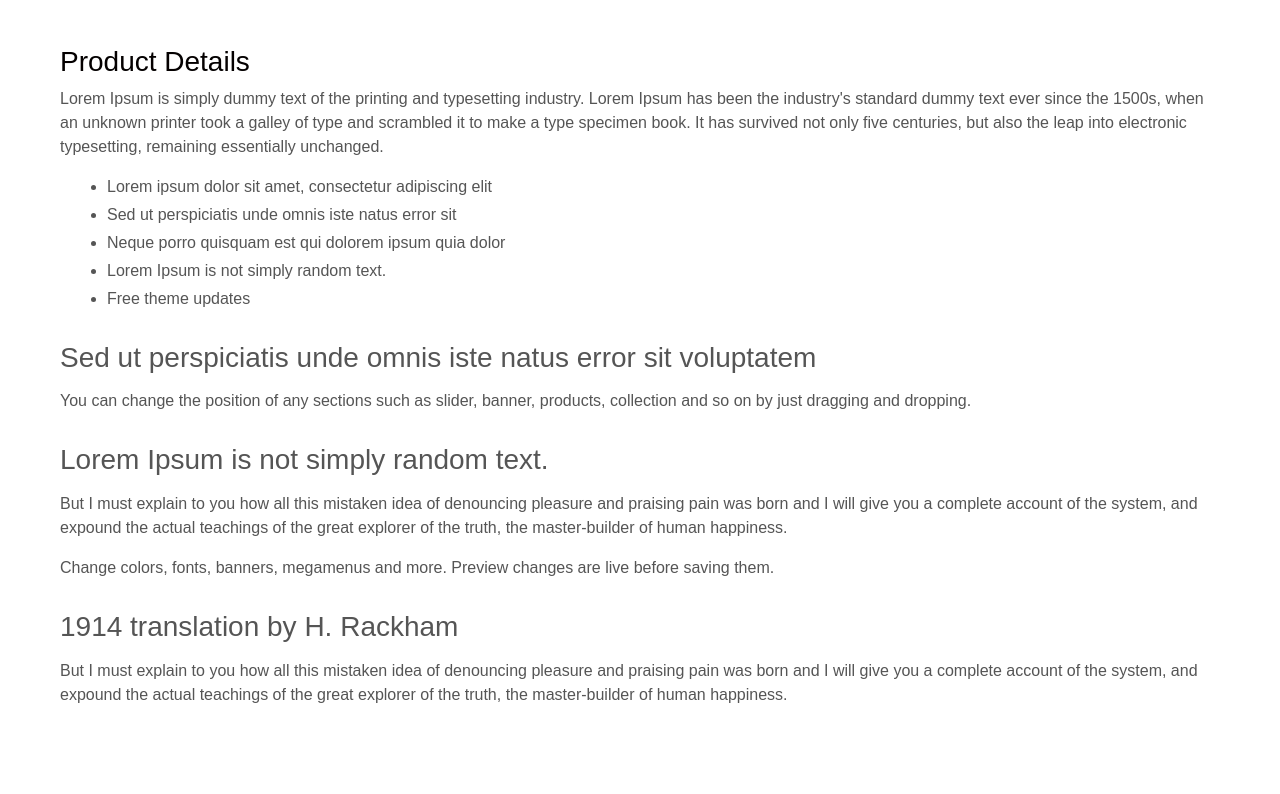
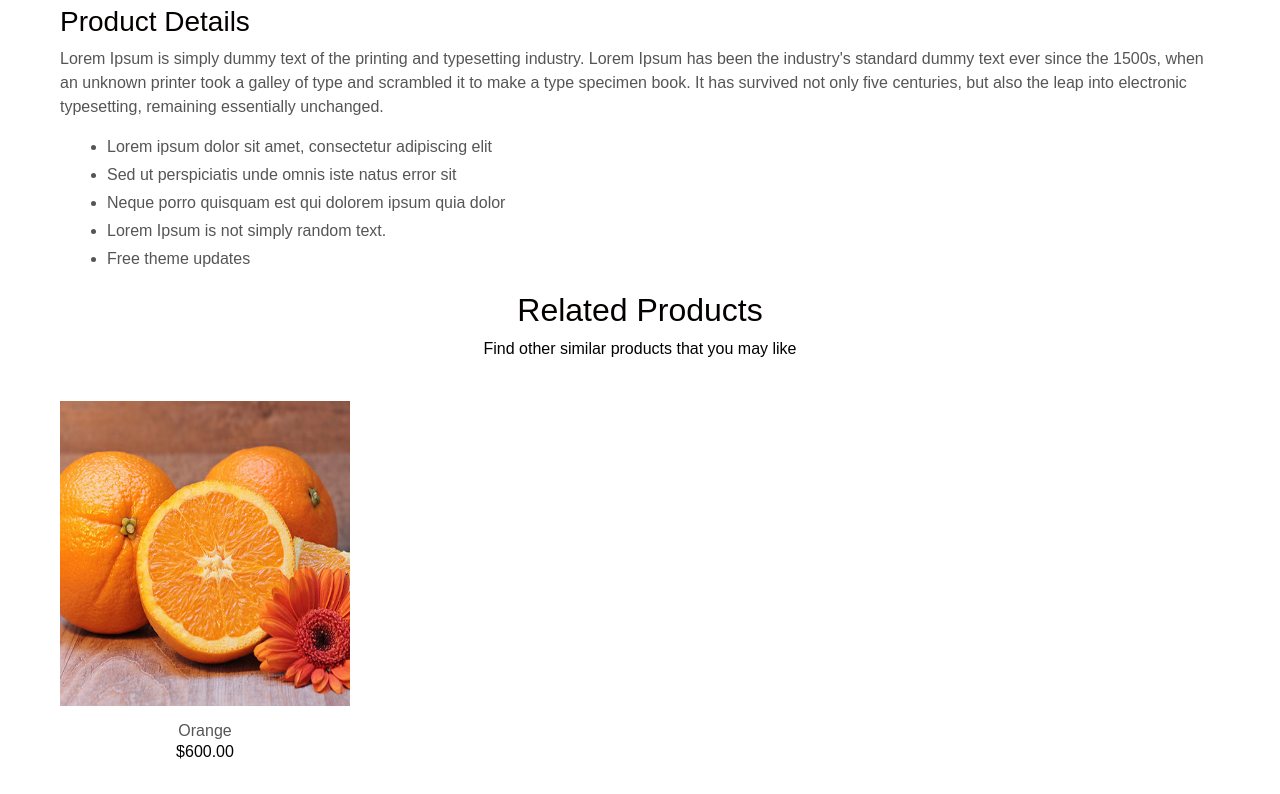
Before and after one commit to Jackwitwicky/kaburu-cereals-frontend, a React (Create React App) app: page /products in a window 1280 px wide. Shown: the part 795-1589 px from the top of the page. Before the commit the page ends 1518 px from the top, so only its background shows below. Built offline with nearby package versions, Linux system fonts and the light colour scheme.

Commit message:
Add related products section to pdp page

```diff
--- a/package.json
+++ b/package.json
@@ -9,6 +9,7 @@
     "bootstrap": "^5.2.3",
     "classnames": "^2.3.2",
     "eslint": "^8.31.0",
+    "node-sass": "^8.0.0",
     "prettier": "^2.8.1",
     "react": "^18.2.0",
     "react-dom": "^18.2.0",
--- a/src/components/Home/Home.js
+++ b/src/components/Home/Home.js
@@ -153,53 +153,53 @@ const Home = () => {
 
       {/*fruit section*/}
 
-      <section class="fruit_section layout_padding">
-        <div class="container">
-          <div class="heading_container">
+      <section className="fruit_section layout_padding">
+        <div className="container">
+          <div className="heading_container">
             <hr />
             <h2>Fresh Fruit</h2>
           </div>
         </div>
-        <div class="container-fluid">
-          <div class="fruit_container">
-            <div class="box">
+        <div className="container-fluid">
+          <div className="fruit_container">
+            <div className="box">
               <img src={fruitOne} alt="" />
-              <div class="link_box">
+              <div className="link_box">
                 <h5>Orange</h5>
                 <a href="">Buy Now</a>
               </div>
             </div>
-            <div class="box">
+            <div className="box">
               <img src={fruitTwo} alt="" />
-              <div class="link_box">
+              <div className="link_box">
                 <h5>Blueberry</h5>
                 <a href="">Buy Now</a>
               </div>
             </div>
-            <div class="box">
+            <div className="box">
               <img src={fruitThree} alt="" />
-              <div class="link_box">
+              <div className="link_box">
                 <h5>Banana</h5>
                 <a href="">Buy Now</a>
               </div>
             </div>
-            <div class="box">
+            <div className="box">
               <img src={fruitFour} alt="" />
-              <div class="link_box">
+              <div className="link_box">
                 <h5>Apple</h5>
                 <a href="">Buy Now</a>
               </div>
             </div>
-            <div class="box">
+            <div className="box">
               <img src={fruitFive} alt="" />
-              <div class="link_box">
+              <div className="link_box">
                 <h5>Mango</h5>
                 <a href="">Buy Now</a>
               </div>
             </div>
-            <div class="box">
+            <div className="box">
               <img src={fruitSix} alt="" />
-              <div class="link_box">
+              <div className="link_box">
                 <h5>Strawberry</h5>
                 <a href="">Buy Now</a>
               </div>
@@ -212,24 +212,24 @@ const Home = () => {
 
       {/*client section*/}
 
-      <section class="client_section layout_padding-bottom">
-        <div class="container ">
-          <div class="heading_container">
+      <section className="client_section layout_padding-bottom">
+        <div className="container ">
+          <div className="heading_container">
             <h2>What Our Cutomer Say</h2>
             <hr />
           </div>
           <div
             id="carouselExample2Controls"
-            class="carousel slide"
+            className="carousel slide"
             data-ride="carousel"
           >
-            <div class="carousel-inner">
-              <div class="carousel-item active">
-                <div class="client_container layout_padding-top">
-                  <div class="img-box">
+            <div className="carousel-inner">
+              <div className="carousel-item active">
+                <div className="client_container layout_padding-top">
+                  <div className="img-box">
                     <img src={clientOne} alt="" />
                   </div>
-                  <div class="detail-box">
+                  <div className="detail-box">
                     <h5>Jone Mark</h5>
                     <p>
                       <img src={leftQuote} alt="" />
@@ -244,12 +244,12 @@ const Home = () => {
                   </div>
                 </div>
               </div>
-              <div class="carousel-item">
-                <div class="client_container layout_padding-top">
-                  <div class="img-box">
+              <div className="carousel-item">
+                <div className="client_container layout_padding-top">
+                  <div className="img-box">
                     <img src={clientOne} alt="" />
                   </div>
-                  <div class="detail-box">
+                  <div className="detail-box">
                     <h5>Jone Mark</h5>
                     <p>
                       <img src={leftQuote} alt="" />
@@ -264,12 +264,12 @@ const Home = () => {
                   </div>
                 </div>
               </div>
-              <div class="carousel-item">
-                <div class="client_container layout_padding-top">
-                  <div class="img-box">
+              <div className="carousel-item">
+                <div className="client_container layout_padding-top">
+                  <div className="img-box">
                     <img src={clientOne} alt="" />
                   </div>
-                  <div class="detail-box">
+                  <div className="detail-box">
                     <h5>Jone Mark</h5>
                     <p>
                       <img src={leftQuote} alt="" />
@@ -286,20 +286,20 @@ const Home = () => {
               </div>
             </div>
             <a
-              class="carousel-control-prev"
+              className="carousel-control-prev"
               href="#carouselExample2Controls"
               role="button"
               data-slide="prev"
             >
-              <span class="sr-only">Previous</span>
+              <span className="sr-only">Previous</span>
             </a>
             <a
-              class="carousel-control-next"
+              className="carousel-control-next"
               href="#carouselExample2Controls"
               role="button"
               data-slide="next"
             >
-              <span class="sr-only">Next</span>
+              <span className="sr-only">Next</span>
             </a>
           </div>
         </div>
@@ -309,26 +309,26 @@ const Home = () => {
 
       {/*info section*/}
 
-      <section class="info_section layout_padding">
-        <div class="container">
-          <div class="info_logo">
+      <section className="info_section layout_padding">
+        <div className="container">
+          <div className="info_logo">
             <h2>Kaburu Cereals</h2>
           </div>
-          <div class="info_contact">
-            <div class="row">
-              <div class="col-md-4">
+          <div className="info_contact">
+            <div className="row">
+              <div className="col-md-4">
                 <a href="">
                   <img src={location} alt="" />
                   <span>Passages of Lorem Ipsum available</span>
                 </a>
               </div>
-              <div class="col-md-4">
+              <div className="col-md-4">
                 <a href="">
                   <img src={call} alt="" />
                   <span>Call : +012334567890</span>
                 </a>
               </div>
-              <div class="col-md-4">
+              <div className="col-md-4">
                 <a href="">
                   <img src={mail} alt="" />
                   <span>demo@gmail.com</span>
@@ -342,7 +342,7 @@ const Home = () => {
       {/*end info section*/}
 
       {/*footer section*/}
-      <section class="container-fluid footer_section ">
+      <section className="container-fluid footer_section ">
         <p>
           &copy; <span id="displayYear"></span> All Rights Reserved. Design by
           <a href="https://github.com/Jackwitwicky">Jackson Kiarie</a>
--- a/src/components/ProductPage/ProductPage.js
+++ b/src/components/ProductPage/ProductPage.js
@@ -1,6 +1,6 @@
 import React from 'react';
 
-import './ProductPage.css';
+import './ProductPage.scss';
 import Header from '../Shared/Header/Header';
 
 import fruitOne from '../../assets/images/f-1.jpg';
@@ -247,16 +247,10 @@ const ProductPage = () => {
                   </form>
                 </div>
                 <div className="product-info">
-                  <p className="product-type">
-                    <span className="lbl">Product Type:</span>
-                    <a href="#" title="Women's">
-                      Women`&apos;`s
-                    </a>
-                  </p>
                   <p className="product-cat">
                     <span className="lbl">Collections: </span>
                     <a href="#" title="">
-                      Women
+                      Fruits
                     </a>
                   </p>
                   <p className="product-tags">
@@ -336,34 +330,98 @@ const ProductPage = () => {
               <li>Lorem Ipsum is not simply random text.</li>
               <li>Free theme updates</li>
             </ul>
-            <h3>
-              Sed ut perspiciatis unde omnis iste natus error sit voluptatem
-            </h3>
-            <p>
-              You can change the position of any sections such as slider,
-              banner, products, collection and so on by just dragging and
-              dropping.&nbsp;
-            </p>
-            <h3>Lorem Ipsum is not simply random text.</h3>
-            <p>
-              But I must explain to you how all this mistaken idea of denouncing
-              pleasure and praising pain was born and I will give you a complete
-              account of the system, and expound the actual teachings of the
-              great explorer of the truth, the master-builder of human
-              happiness.
-            </p>
-            <p>
-              Change colors, fonts, banners, megamenus and more. Preview changes
-              are live before saving them.
-            </p>
-            <h3>1914 translation by H. Rackham</h3>
-            <p>
-              But I must explain to you how all this mistaken idea of denouncing
-              pleasure and praising pain was born and I will give you a complete
-              account of the system, and expound the actual teachings of the
-              great explorer of the truth, the master-builder of human
-              happiness.
-            </p>
+          </div>
+
+          {/*Recently Product Slider*/}
+          <div className="related-product grid-products">
+            <header className="section-header">
+              <h2 className="section-header__title text-center h2">
+                <span>Related Products</span>
+              </h2>
+              <p className="sub-heading">
+                Find other similar products that you may like
+              </p>
+            </header>
+
+            <div className="ProductPage__related-products_container">
+              <div className="col-3 item">
+                {/*start product image*/}
+                <div className="ProductPage__product-image-container">
+                  <a href="#">
+                    {/*image*/}
+                    <img
+                      className="primary blur-up lazyload Product ProductPage__related-product-image"
+                      data-src={fruitOne}
+                      src={fruitOne}
+                      alt="image"
+                      title="product"
+                    />
+                    {/*End image*/}
+                    {/*Hover image*/}
+                    {/*End hover image*/}
+                  </a>
+                  {/*end product image*/}
+
+                  {/*Start product button*/}
+                  <form
+                    className="ProductPage__related-product-add add"
+                    action="#"
+                    onClick="window.location.href='cart.html'"
+                    method="post"
+                  >
+                    <button
+                      className="btn btn-addto-cart ProductPage__related-product-add_button"
+                      type="button"
+                      tabIndex="0"
+                    >
+                      Add to cart
+                    </button>
+                  </form>
+                  <div className="button-set">
+                    <a
+                      href="#"
+                      title="Quick View"
+                      className="quick-view"
+                      tabIndex="0"
+                    >
+                      <i className="icon anm anm-search-plus-r"></i>
+                    </a>
+                    <div className="wishlist-btn">
+                      <a
+                        className="wishlist add-to-wishlist"
+                        href="wishlist.html"
+                      >
+                        <i className="icon anm anm-heart-l"></i>
+                      </a>
+                    </div>
+                  </div>
+                  {/*end product button*/}
+                </div>
+                {/*end product image*/}
+                {/*start product details*/}
+                <div className="product-details text-center">
+                  {/*product name*/}
+                  <div className="ProductPage-related-product-name">
+                    <a href="#">Orange</a>
+                  </div>
+                  {/*End product name*/}
+                  {/*product price*/}
+                  <div className="product-price">
+                    <span className="price">$600.00</span>
+                  </div>
+                  {/*End product price*/}
+
+                  <div className="product-review">
+                    <i className="font-13 fa fa-star"></i>
+                    <i className="font-13 fa fa-star"></i>
+                    <i className="font-13 fa fa-star"></i>
+                    <i className="font-13 fa fa-star-o"></i>
+                    <i className="font-13 fa fa-star-o"></i>
+                  </div>
+                </div>
+                {/*End product details*/}
+              </div>
+            </div>
           </div>
         </div>
       </div>
--- a/src/components/ProductPage/ProductPage.css
+++ b/src/components/ProductPage/ProductPage.scss
@@ -268,3 +268,47 @@ a:hover { color: blue }
 .btn--secondary { background-color:#ededed; color:#000; border:1px solid #000; }
 .btn--link { background-color:transparent; border:0; margin:0; color:#31a3a3; text-align:left; text-decoration:none; outline:none !important;box-shadow:none !important; }
 .btn--link:hover, .btn--link:focus { opacity:0.8; text-decoration:none; }
+
+/*Related Product*/
+.ProductPage__product-image-container {
+    display: flex;
+    position: relative;
+    margin-bottom: 15px;
+}
+
+.ProductPage__product-image-container:hover {
+    .ProductPage__related-product-add_button {
+        display: block;
+    }
+}
+
+.ProductPage__related-product-image {
+    width: 100%;
+    height: 305px;
+}
+
+.ProductPage__related-product-add {
+    position: absolute;
+    bottom: 10px;
+    -ms-transition: all 0.3s ease-in-out;
+    -webkit-transition: all 0.3s ease-in-out;
+    transition: all 0.3s ease-in-out;
+    left: 5px;
+    right: 5px;
+}
+
+.ProductPage__related-product-add_button {
+    width: 100%;
+    display: none;
+}
+
+.ProductPage-related-product-name {
+    color: #000;
+    font-size: 1em;
+    line-height: 1.2;
+    margin-bottom: 0;
+}
+
+.ProductPage__related-product-price {
+    font-weight: 600;
+}
--- a/src/components/Shared/Header/Header.js
+++ b/src/components/Shared/Header/Header.js
@@ -2,53 +2,70 @@ import React from 'react';
 import './Header.css';
 import classnames from 'classnames';
 
-import useScrollDirection from '../../utils/useScrollDirection';
-
-const Header = ({isScrolled}) => {
-
-  return(
+const Header = ({ isScrolled }) => {
+  return (
     <>
       {/*nav section*/}
-      {console.log('The page is scrolled:', isScrolled)}
-
-
-      {/*{scrolled && <div>I am scrolled!!</div>}*/}
-      {/*{!scrolled && <div style={{position: "fixed"}}>I am not scrolled!!</div>}*/}
-
-      <section className={classnames("nav_section", {Header__sticky: isScrolled})}>
+      <section
+        className={classnames('nav_section', { Header__sticky: isScrolled })}
+      >
         <div className="container">
           <div className="custom_nav2">
             <nav className="navbar navbar-expand custom_nav-container ">
-              <button className="navbar-toggler" type="button" data-toggle="collapse"
-                      data-target="#navbarSupportedContent" aria-controls="navbarSupportedContent" aria-expanded="false"
-                      aria-label="Toggle navigation">
+              <button
+                className="navbar-toggler"
+                type="button"
+                data-toggle="collapse"
+                data-target="#navbarSupportedContent"
+                aria-controls="navbarSupportedContent"
+                aria-expanded="false"
+                aria-label="Toggle navigation"
+              >
                 <span className="navbar-toggler-icon"></span>
               </button>
 
-              <div className="collapse navbar-collapse" id="navbarSupportedContent">
+              <div
+                className="collapse navbar-collapse"
+                id="navbarSupportedContent"
+              >
                 <div className="d-flex  flex-column flex-lg-row align-items-center">
                   <ul className="navbar-nav  ">
                     <li className="nav-item active">
-                      <a className="nav-link" href="index.html">Home <span className="sr-only">(current)</span></a>
+                      <a className="nav-link" href="index.html">
+                        Home <span className="sr-only">(current)</span>
+                      </a>
                     </li>
                     <li className="nav-item">
-                      <a className="nav-link" href="about.html">About </a>
+                      <a className="nav-link" href="about.html">
+                        About{' '}
+                      </a>
                     </li>
                     <li className="nav-item">
-                      <a className="nav-link" href="fruit.html">Our Fruit </a>
+                      <a className="nav-link" href="fruit.html">
+                        Our Fruit{' '}
+                      </a>
                     </li>
                     <li className="nav-item">
-                      <a className="nav-link" href="testimonial.html">Testimonial</a>
+                      <a className="nav-link" href="testimonial.html">
+                        Testimonial
+                      </a>
                     </li>
                     <li className="nav-item">
-                      <a className="nav-link" href="contact.html">Contact Us</a>
+                      <a className="nav-link" href="contact.html">
+                        Contact Us
+                      </a>
                     </li>
                     <li className="nav-item">
-                      <a className="nav-link" href="#">Login</a>
+                      <a className="nav-link" href="#">
+                        Login
+                      </a>
                     </li>
                   </ul>
                   <form className="form-inline my-2 my-lg-0 ml-0 ml-lg-4 mb-3 mb-lg-0">
-                    <button className="btn  my-2 my-sm-0 nav_search-btn" type="submit"></button>
+                    <button
+                      className="btn  my-2 my-sm-0 nav_search-btn"
+                      type="submit"
+                    ></button>
                   </form>
                 </div>
               </div>
```
Also changed, not shown: src/components/Footer/Footer.js (added), 1 other file (tests, documents, lock files or other folders).
